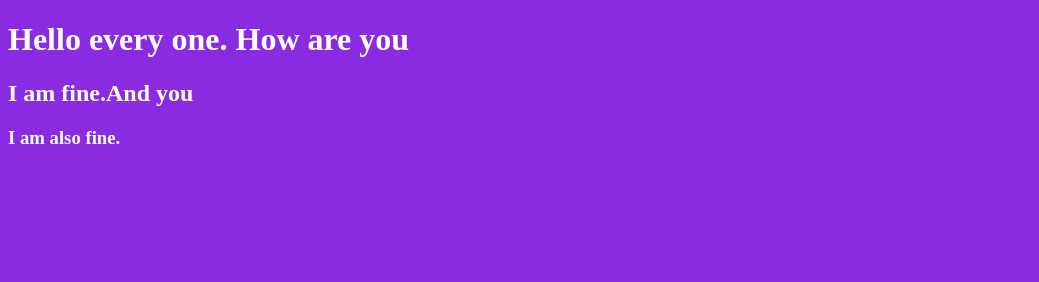
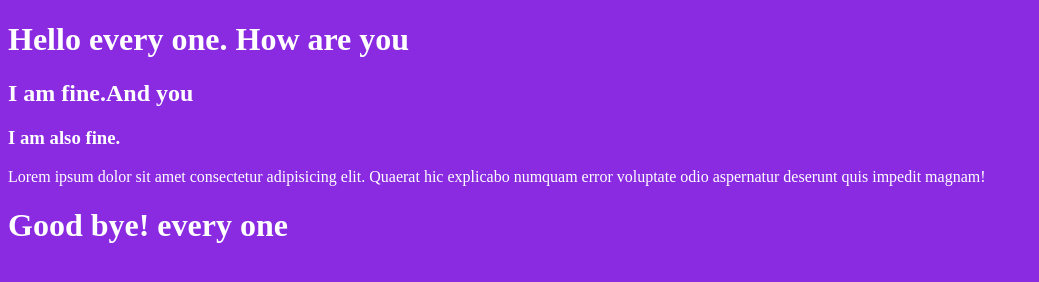
Before and after one commit to Sharif-Miah/practice-html-css2, a plain HTML site: page index.html in a window 1280 px wide. Shown: the whole page, without its empty margins (0-1039 px from the left). Drawn offline with Linux system fonts and the light colour scheme.

Commit message:
some file add

```diff
--- a/index.html
+++ b/index.html
@@ -11,5 +11,7 @@
     <h1>Hello every one. How are you</h1>
     <h2>I am fine.And you</h2>
     <h3>I am also fine.</h3>
+    <p>Lorem ipsum dolor sit amet consectetur adipisicing elit. Quaerat hic explicabo numquam error voluptate odio aspernatur deserunt quis impedit magnam!</p>
+    <h1>Good bye! every one</h1>
 </body>
 </html>
```
